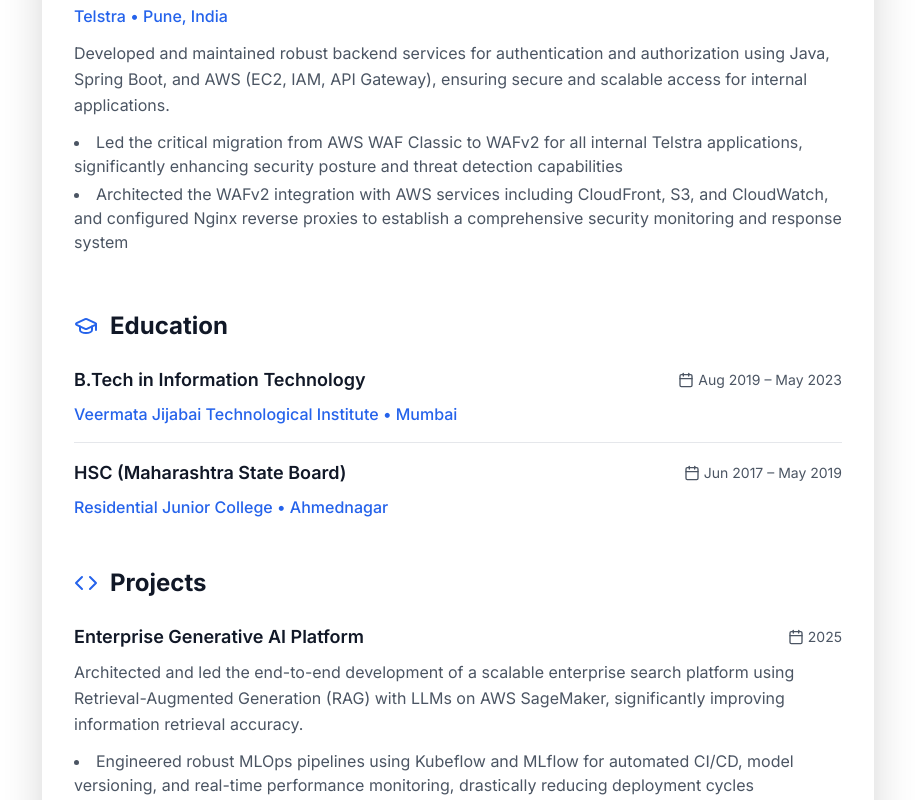
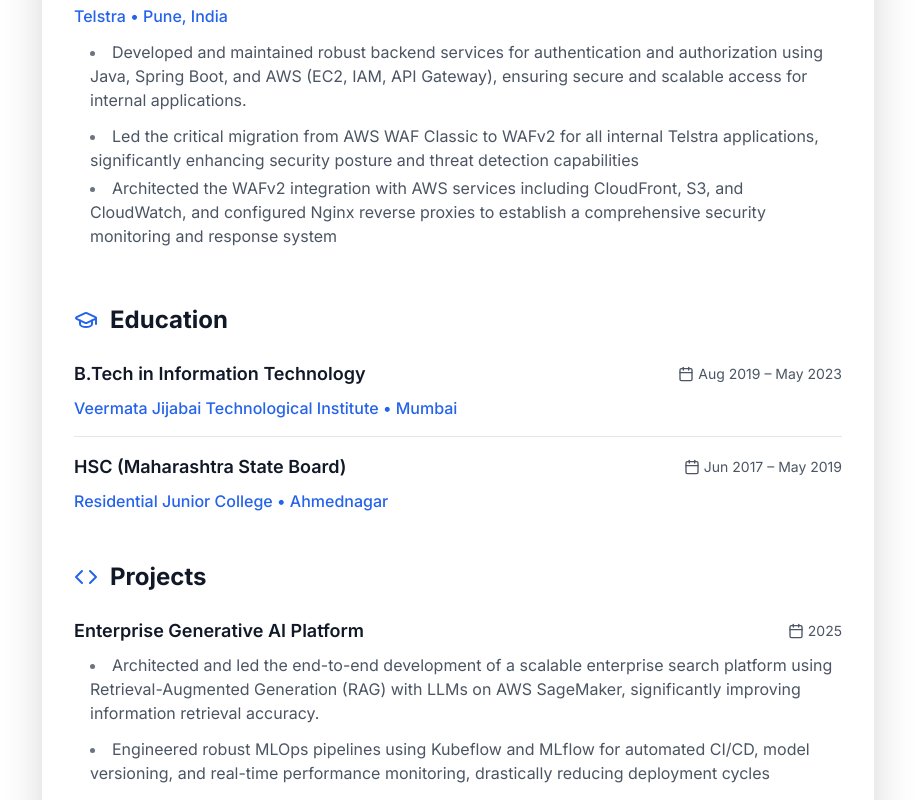
Before and after one commit to hulagerushikesh/Rush_Portfolio_demo, a Next.js app: page /resume in a window 1280 px wide. Shown: the part 920-1720 px from the top of the page, without its empty margins (182-1097 px from the left). Built offline with nearby package versions, Linux system fonts and the light colour scheme.

Commit message:
ix: Resolve resume page bullet points and loading issues

```diff
--- a/src/app/globals.css
+++ b/src/app/globals.css
@@ -106,3 +106,26 @@ a {
   background: rgba(0, 0, 0, 0.1);
   border: 1px solid rgba(255, 255, 255, 0.1);
 }
+
+/* Ensure bullet points are always visible */
+.list-item {
+  display: list-item !important;
+  list-style-type: disc !important;
+  list-style-position: inside !important;
+}
+
+.list-item::marker {
+  color: #6b7280 !important; /* gray-500 */
+  font-size: 1em !important;
+}
+
+.dark .list-item::marker {
+  color: #9ca3af !important; /* gray-400 */
+}
+
+/* Additional fallback for bullet points */
+ul.list-disc li {
+  display: list-item !important;
+  list-style-type: disc !important;
+  list-style-position: inside !important;
+}
--- a/src/app/resume/page.tsx
+++ b/src/app/resume/page.tsx
@@ -2,6 +2,7 @@
 
 import { motion } from 'framer-motion'
 import { Download, Mail, Phone, MapPin, Linkedin, Github, Calendar, Briefcase, GraduationCap, Award, Code, Database, Cloud, Brain } from 'lucide-react'
+import { useState, useEffect } from 'react'
 
 const personalInfo = {
   name: 'Rushikesh Hulage',
@@ -19,7 +20,9 @@ const experience = [
     company: 'Telstra',
     location: 'Pune, India',
     period: 'July 2023 – Present',
-    description: 'Developed and maintained robust backend services for authentication and authorization using Java, Spring Boot, and AWS (EC2, IAM, API Gateway), ensuring secure and scalable access for internal applications.',
+    description: [
+      'Developed and maintained robust backend services for authentication and authorization using Java, Spring Boot, and AWS (EC2, IAM, API Gateway), ensuring secure and scalable access for internal applications.'
+    ],
     achievements: [
       'Led the critical migration from AWS WAF Classic to WAFv2 for all internal Telstra applications, significantly enhancing security posture and threat detection capabilities',
       'Architected the WAFv2 integration with AWS services including CloudFront, S3, and CloudWatch, and configured Nginx reverse proxies to establish a comprehensive security monitoring and response system'
@@ -46,7 +49,9 @@ const projects = [
   {
     title: 'Enterprise Generative AI Platform',
     year: '2025',
-    description: 'Architected and led the end-to-end development of a scalable enterprise search platform using Retrieval-Augmented Generation (RAG) with LLMs on AWS SageMaker, significantly improving information retrieval accuracy.',
+    description: [
+      'Architected and led the end-to-end development of a scalable enterprise search platform using Retrieval-Augmented Generation (RAG) with LLMs on AWS SageMaker, significantly improving information retrieval accuracy.'
+    ],
     achievements: [
       'Engineered robust MLOps pipelines using Kubeflow and MLflow for automated CI/CD, model versioning, and real-time performance monitoring, drastically reducing deployment cycles'
     ]
@@ -54,7 +59,9 @@ const projects = [
   {
     title: 'AI-Powered Personalization Engine',
     year: '2024',
-    description: 'Designed and deployed a high-throughput deep learning recommendation system on GCP Vertex AI, serving millions of users with low latency and driving a significant uplift in user engagement.',
+    description: [
+      'Designed and deployed a high-throughput deep learning recommendation system on GCP Vertex AI, serving millions of users with low latency and driving a significant uplift in user engagement.'
+    ],
     achievements: [
       'Drove model optimization through techniques like quantization and pruning, and established a rigorous A/B testing and explainability (SHAP) framework to validate business impact and ensure model transparency'
     ]
@@ -145,12 +152,26 @@ const itemVariants = {
 }
 
 export default function ResumePage() {
+  const [isLoaded, setIsLoaded] = useState(false)
+
+  useEffect(() => {
+    setIsLoaded(true)
+  }, [])
+
   const handleDownload = () => {
     // In a real implementation, this would download the actual PDF
     const link = document.createElement('a')
     link.href = '/resume.pdf' // You would need to add this file to the public folder
     link.download = 'Rushikesh_Hulage_Resume.pdf'
     link.click()
+  }
+
+  if (!isLoaded) {
+    return (
+      <div className="min-h-screen flex items-center justify-center">
+        <div className="animate-spin rounded-full h-32 w-32 border-b-2 border-primary-600"></div>
+      </div>
+    )
   }
 
   return (
@@ -247,12 +268,14 @@ export default function ResumePage() {
                     <p className="text-primary-600 dark:text-primary-400 font-medium mb-3">
                       {exp.company} • {exp.location}
                     </p>
-                    <p className="text-gray-600 dark:text-gray-300 mb-3 leading-relaxed">
-                      {exp.description}
-                    </p>
-                    <ul className="list-disc list-inside space-y-1 text-gray-600 dark:text-gray-300">
+                    <ul className="list-disc list-inside space-y-1 text-gray-600 dark:text-gray-300 mb-3 ml-4">
+                      {exp.description.map((desc, idx) => (
+                        <li key={idx} className="list-item">{desc}</li>
+                      ))}
+                    </ul>
+                    <ul className="list-disc list-inside space-y-1 text-gray-600 dark:text-gray-300 ml-4">
                       {exp.achievements.map((achievement, idx) => (
-                        <li key={idx}>{achievement}</li>
+                        <li key={idx} className="list-item">{achievement}</li>
                       ))}
                     </ul>
                   </div>
@@ -300,12 +323,14 @@ export default function ResumePage() {
                         {project.year}
                       </div>
                     </div>
-                    <p className="text-gray-600 dark:text-gray-300 mb-3 leading-relaxed">
-                      {project.description}
-                    </p>
-                    <ul className="list-disc list-inside space-y-1 text-gray-600 dark:text-gray-300">
+                    <ul className="list-disc list-inside space-y-1 text-gray-600 dark:text-gray-300 mb-3 ml-4">
+                      {project.description.map((desc, idx) => (
+                        <li key={idx} className="list-item">{desc}</li>
+                      ))}
+                    </ul>
+                    <ul className="list-disc list-inside space-y-1 text-gray-600 dark:text-gray-300 ml-4">
                       {project.achievements.map((achievement, idx) => (
-                        <li key={idx}>{achievement}</li>
+                        <li key={idx} className="list-item">{achievement}</li>
                       ))}
                     </ul>
                   </div>
```
